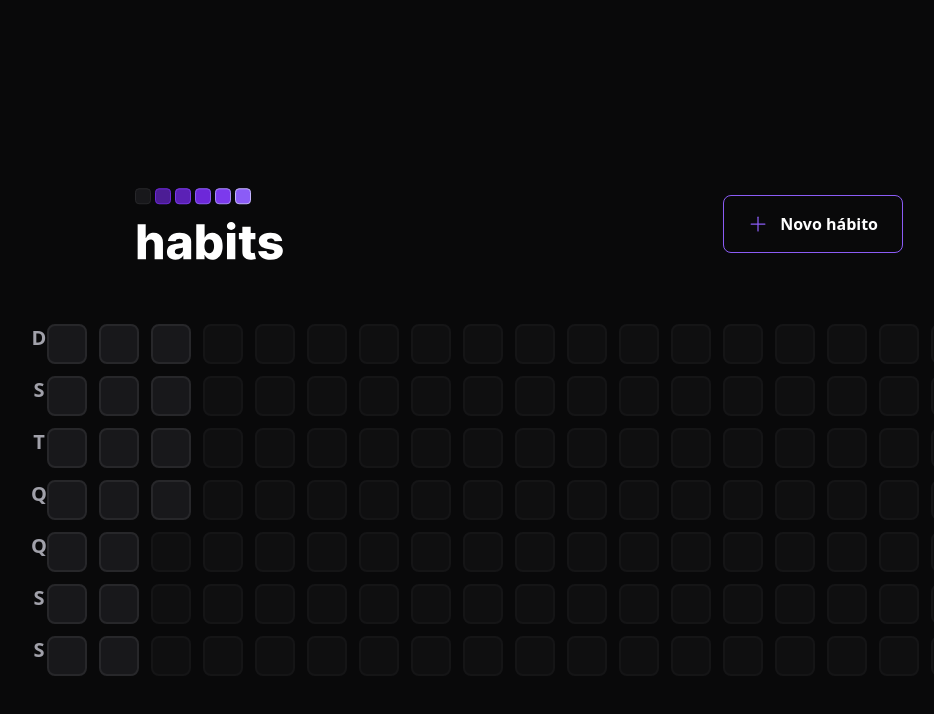
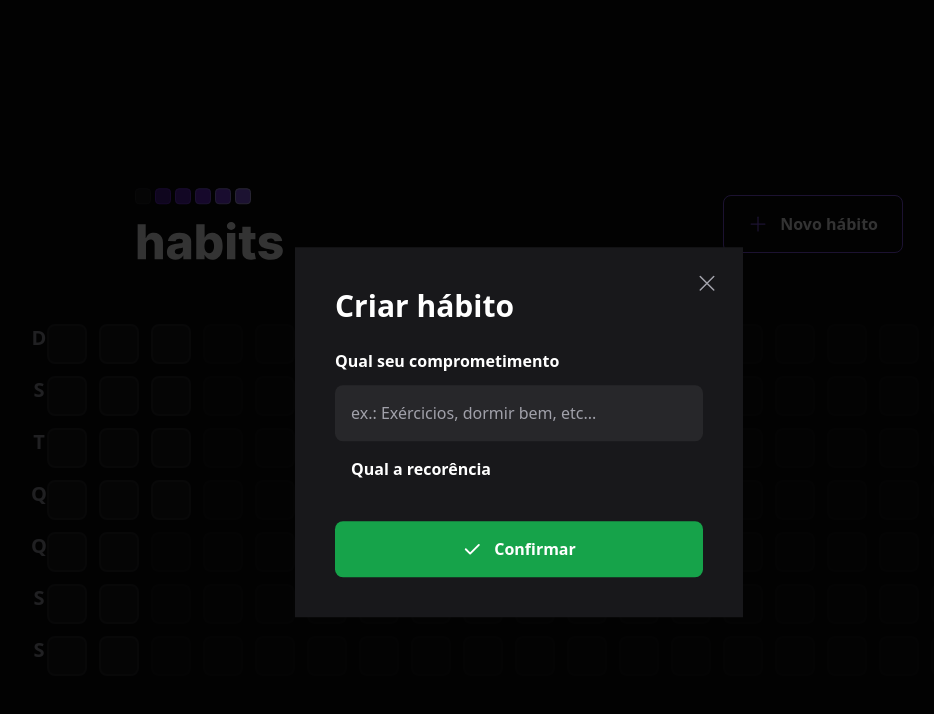
Before and after one commit to eduardouglas99/Nlw-Ignite-React, a React (Vite) app: page / in a window 1280 px wide. Both pictures are taken after a click on the button "Novo hábito". Shown: the top 714 px of the page, without its empty margins (121-1055 px from the left). Built offline with nearby package versions, Linux system fonts and the light colour scheme.

Commit message:
criacao da modal de novos habitos e do popover dos habitos

```diff
--- a/package.json
+++ b/package.json
@@ -9,6 +9,9 @@
     "preview": "vite preview"
   },
   "dependencies": {
+    "@radix-ui/react-dialog": "^1.0.2",
+    "@radix-ui/react-popover": "^1.0.3",
+    "clsx": "^1.2.1",
     "dayjs": "^1.11.7",
     "phosphor-react": "^1.4.1",
     "react": "^18.2.0",
--- a/src/components/HabitDay.tsx
+++ b/src/components/HabitDay.tsx
@@ -1,9 +1,36 @@
-// type HabitProps = {
-//     completed: number
-// }
+import * as Popover from "@radix-ui/react-popover";
+import clsx from "clsx";
+import { ProgressBar } from "./ProgressBar";
 
-export function HabitDay() {
+interface HabitDayProps {
+    completed: number,
+    amount: number
+}
+
+export function HabitDay({ completed, amount }: HabitDayProps) {
+    const completedPercentage = Math.round((completed / amount) * 100);
+
     return (
-        <div className="w-10 h-10 bg-zinc-900 border-2 border-zinc-800 rounded-lg cursor-pointer"></div>
+        <Popover.Root>
+            <Popover.Trigger className={clsx("w-10 h-10 bg-zinc-900 border-2 border-zinc-800 rounded-lg cursor-pointer",
+            {
+               'bg-zinc-900 border-zinc-800': completedPercentage === 0,
+               'bg-violet-900 border-violet-700': completedPercentage > 0 && completedPercentage < 20,
+               'bg-violet-800 border-violet-600': completedPercentage >= 20 && completedPercentage < 40,
+               'bg-violet-700 border-violet-500': completedPercentage >= 40 && completedPercentage < 60,
+               'bg-violet-600 border-violet-500': completedPercentage >= 60 && completedPercentage < 80,
+               'bg-violet-500 border-violet-400': completedPercentage >= 80,
+            })} />
+
+            <Popover.Portal>
+                <Popover.Content className="min-w-[320px] w-full p-6 rounded-2xl bg-zinc-900 flex flex-col">
+                    <span className="font-semibold text-zinc-400"></span>
+                    <span className="mt-1 font-extrabold leading-tight text-3xl"></span>
+
+                    <ProgressBar progress={completedPercentage}/>
+                    <Popover.Arrow height={8} width={16} className="fill-zinc-900"/>
+                </Popover.Content>
+            </Popover.Portal>
+        </Popover.Root>
     )
 }
--- a/src/components/Header.tsx
+++ b/src/components/Header.tsx
@@ -1,17 +1,38 @@
-import { Plus } from 'phosphor-react'
+import { Plus, X } from 'phosphor-react'
+import * as Dialog from '@radix-ui/react-dialog';
 import logoImage from '../assets/logo.svg';
+import { NewHabitForm } from './NewHabitForm';
 
 export function Header() {
+
     return(
         <div className="w-full max-w-3xl mx-auto flex items-center justify-between">
             <img src={logoImage} alt="Habits" />
-            <button
-                type='button'
-                className="border border-violet-500 font-semibold rounded-lg px-6 py-4 flex items-center gap-3 hover:border-violet-300"
-            >
-                <Plus size={20} className="text-violet-500"/>
-                Novo hábito
-            </button>
+
+            <Dialog.Root>
+                <Dialog.Trigger
+                    type='button'
+                    className="border border-violet-500 font-semibold rounded-lg px-6 py-4 flex items-center gap-3 hover:border-violet-300"
+                >
+                    <Plus size={20} className="text-violet-500"/>
+                    Novo hábito
+                </Dialog.Trigger>
+
+                <Dialog.Portal>
+                    <Dialog.Overlay className="w-screen h-screen bg-black/80 fixed inset-0"/>
+
+                    <Dialog.Content className="absolute p-10 bg-zinc-900 roudend-2xl w-full max-w-md top-1/2 left-1/2 -translate-x-1/2 -translate-y-1/2">
+                        <Dialog.Close className="absolute right-6 top-6 text-zinc-400 hover:text-zinc-200">
+                            <X size={24} aria-label="Fechar"/>
+                        </Dialog.Close>
+
+                        <Dialog.Title className="text-3xl leading-tight font-extrabold">
+                            Criar hábito
+                        </Dialog.Title>
+                        <NewHabitForm />
+                    </Dialog.Content>
+                </Dialog.Portal>
+            </Dialog.Root>
         </div>
     )
 }
--- /dev/null
+++ b/src/components/NewHabitForm.tsx
@@ -0,0 +1,16 @@
+import { Check } from "phosphor-react";
+
+export function NewHabitForm() {
+    return(
+        <form className="w-full flex flex-col mt-6">
+            <label htmlFor="tile" className="font-semibold leadind-tight">Qual seu comprometimento</label>
+            <input type="text" id="title" placeholder="ex.: Exércicios, dormir bem, etc..." className="p-4 rounded-lg mt-3 bg-zinc-800 text-white placeholder:text-zinc-400"/>
+
+            <label htmlFor="" className="font-semibold leadind-tight m-4">Qual a recorência</label>
+            <button type="submit" className="mt-6 rounded-lg p-4 flex items-center justify-center gap-3 font-semibold bg-green-600 hover:bg-green-500">
+                <Check size={20} weight="bold"/>
+                Confirmar
+            </button>
+        </form>
+    )
+}
--- /dev/null
+++ b/src/components/ProgressBar.tsx
@@ -0,0 +1,16 @@
+interface ProgressBar {
+    progress: number
+}
+
+
+export function ProgressBar({ progress } : ProgressBar) {
+    return(
+        <div className="h-3 rounded-xl bg-zinc-700 w-full mt-4"
+            role={"progressbar"}
+            arial-label="Progresso de hábitos completados nesse dia"
+            aria-aria-valuenow={progress}>
+            <div className="h-3 rounded-xl bg-violet-600"
+            style={{width: `${progress}`}}></div>
+        </div>
+    )
+}
--- a/src/components/SummaryTable.tsx
+++ b/src/components/SummaryTable.tsx
@@ -26,7 +26,11 @@ export default function SummaryTable() {
             <div className="grid grid-rows-7 grid-flow-col gap-3">
                 {SummaryDates.map((date) => {
                     return(
-                        <HabitDay key={date.toString()}/>
+                        <HabitDay
+                            amount={5}
+                            completed={Math.round(Math.random())}
+                            key={date.toString()}
+                        />
                     )
                 })}
 
```
Also changed, not shown: 1 other file (tests, documents, lock files or other folders).
